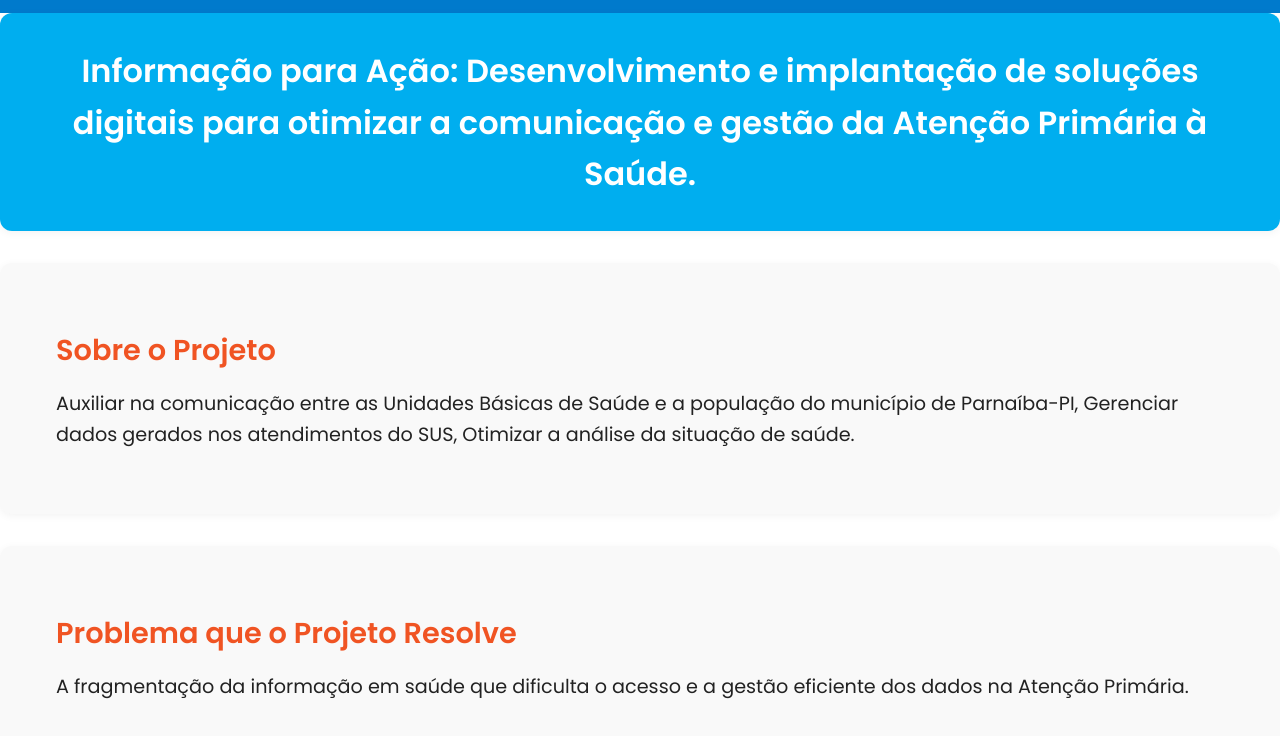
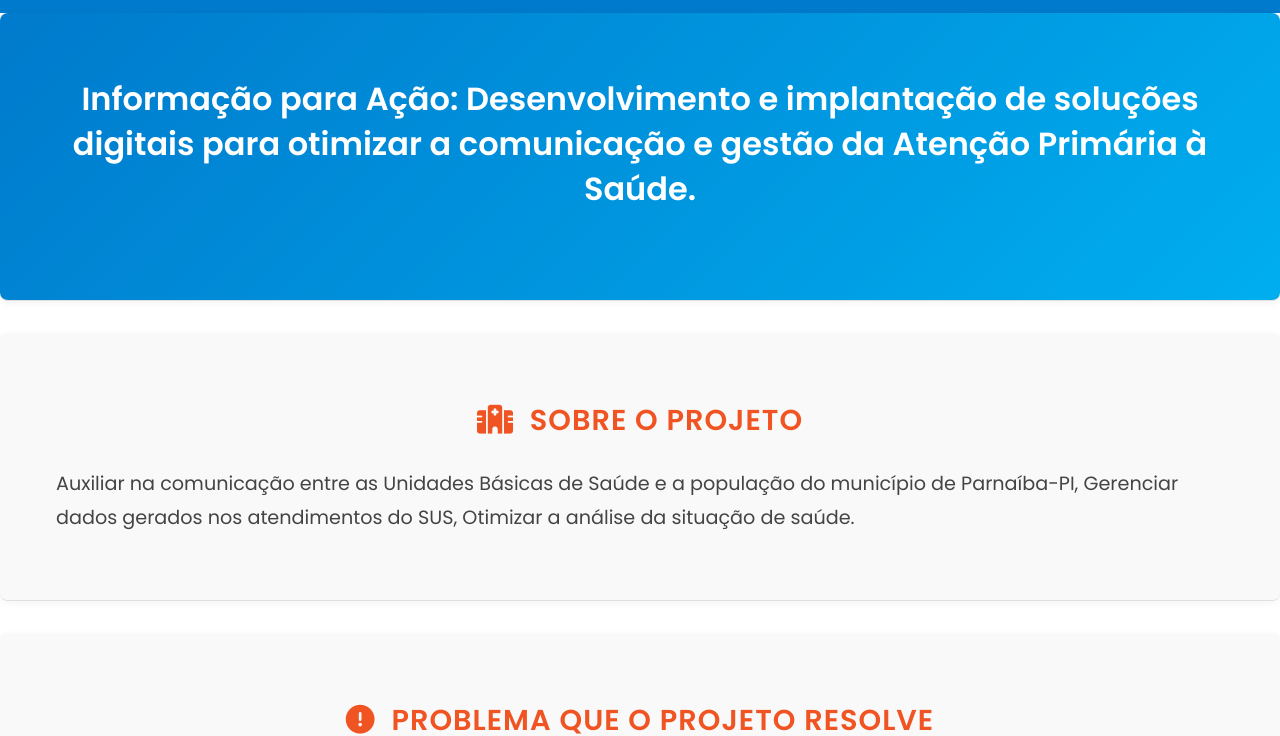
Before and after one commit to gaboliveira-alt/landing-page-petsaude, a plain HTML site: page index.html in a window 1280 px wide. Shown: the part 75-811 px from the top of the page. Drawn offline with Linux system fonts and the light colour scheme.

Commit message:
um pouco mais bonitinho eu acho

```diff
--- a/css/style.css
+++ b/css/style.css
@@ -33,10 +33,18 @@ header .logo {
 
 
 .hero-section {
-    background-color: #00AEEF;
+    background: linear-gradient(135deg, #007ACC, #00AEEF);
     color: white;
-    padding: 2rem 0;
+    padding: 4rem 1rem;
     text-align: center;
+}
+
+
+.hero-section h2 {
+    font-size: 2.2rem;
+    font-weight: 600;
+    line-height: 1.4;
+    margin-bottom: 1.5rem;
 }
 
 
@@ -53,8 +61,13 @@ section {
 
 
 section h3 {
+    text-align: center;
+    font-size: 1.6rem;
+    font-weight: 600;
     color: #F05423;
-    margin-bottom: 1rem;
+    margin-bottom: 1.5rem;
+    text-transform: uppercase;
+    letter-spacing: 1px;
 }
 
 
@@ -62,15 +75,18 @@ section h3 {
     display: inline-block;
     background-color: #F05423;
     color: white;
-    padding: 0.75rem 1.5rem;
+    padding: 1rem 2rem;
     text-decoration: none;
-    border-radius: 4px;
-    transition: background-color 0.3s ease;
+    border-radius: 6px;
+    font-weight: 500;
+    font-size: 1.1rem;
+    transition: background-color 0.3s ease, transform 0.2s ease;
 }
 
 
 .btn-primary:hover {
     background-color: #E67E22;
+    transform: translateY(-2px);
 }
 
 
@@ -108,3 +124,37 @@ section {
     box-shadow: 0 2px 8px rgba(0,0,0,0.05);
     margin-bottom: 2rem;
 }
+
+
+section:not(:last-of-type) {
+    border-bottom: 1px solid #e0e0e0;
+}
+
+
+section p,
+section ul {
+    margin-top: 1rem;
+    line-height: 1.8;
+    color: #444;
+}
+
+
+section ul li {
+    margin-bottom: 0.5rem;
+}
+
+
+section:nth-child(even) {
+    background-color: #f9f9f9;
+}
+
+
+section {
+    border-radius: 8px;
+}
+
+
+section h3 i {
+    margin-right: 0.5rem;
+    color: #F05423;
+}
--- a/index.html
+++ b/index.html
@@ -5,6 +5,10 @@
         <meta charset="UTF-8">
         <meta name="viewport" content="width=device-width, initial-scale=1.0">
         <title>Pet Saúde Digital - Informação para Ação</title>
+        <link
+        rel="stylesheet"
+        href="https://cdnjs.cloudflare.com/ajax/libs/font-awesome/6.5.0/css/all.min.css"
+        />
         <link href="https://fonts.googleapis.com/css2?family=Poppins:wght@400;600&display=swap" rel="stylesheet">
         <link rel="stylesheet" href="css/style.css" />
     </head>
@@ -31,7 +35,7 @@
 
     <section id="about" class="about-section">
         <div class="container">
-            <h3>Sobre o Projeto</h3>
+            <h3><i class="fas fa-hospital-alt"></i> Sobre o Projeto</h3>
             <p>
                 Auxiliar na comunicação entre as Unidades Básicas de Saúde e a população do município de Parnaíba-PI,
                 Gerenciar dados gerados nos atendimentos do SUS,
@@ -43,7 +47,7 @@
 
     <section id="problem" class="problem-section">
         <div class="container">
-            <h3>Problema que o Projeto Resolve</h3>
+            <h3><i class="fas fa-exclamation-circle"></i> Problema que o Projeto Resolve</h3>
             <p>
                 A fragmentação da informação em saúde que dificulta o acesso e a gestão eficiente dos dados na Atenção Primária.
             </p>
@@ -53,7 +57,7 @@
 
     <section id="how-we-act" class="how-we-act-section">
         <div class="container">
-            <h3>Como Atuamos</h3>
+            <h3><i class="fas fa-cogs"></i> Como Atuamos</h3>
             <ul>
                 <li>Plataforma Digital</li>
                 <li>Integração de Dados (SINAN, e-SUS, etc.)</li>
@@ -66,7 +70,7 @@
 
     <section id="benefits" class="benefits-section">
         <div class="container">
-            <h3>Benefícios para a Comunidade</h3>
+            <h3><i class="fas fa-heartbeat"></i> Benefícios para a Comunidade</h3>
             <p>
                 Impactos positivos como vigilância, prevenção e democratização do conhecimento em saúde.
             </p>
@@ -76,7 +80,7 @@
 
     <section id="collaboration" class="collaboration-section">
         <div class="container">
-            <h3>Colaboração Multidisciplinar</h3>
+            <h3><i class="fas fa-users"></i> Colaboração Multidisciplinar</h3>
             <p>Cursos Envolvidos:</p>
             <ul>
                 <li>Bachalerado em Enfermagem</li>
```
